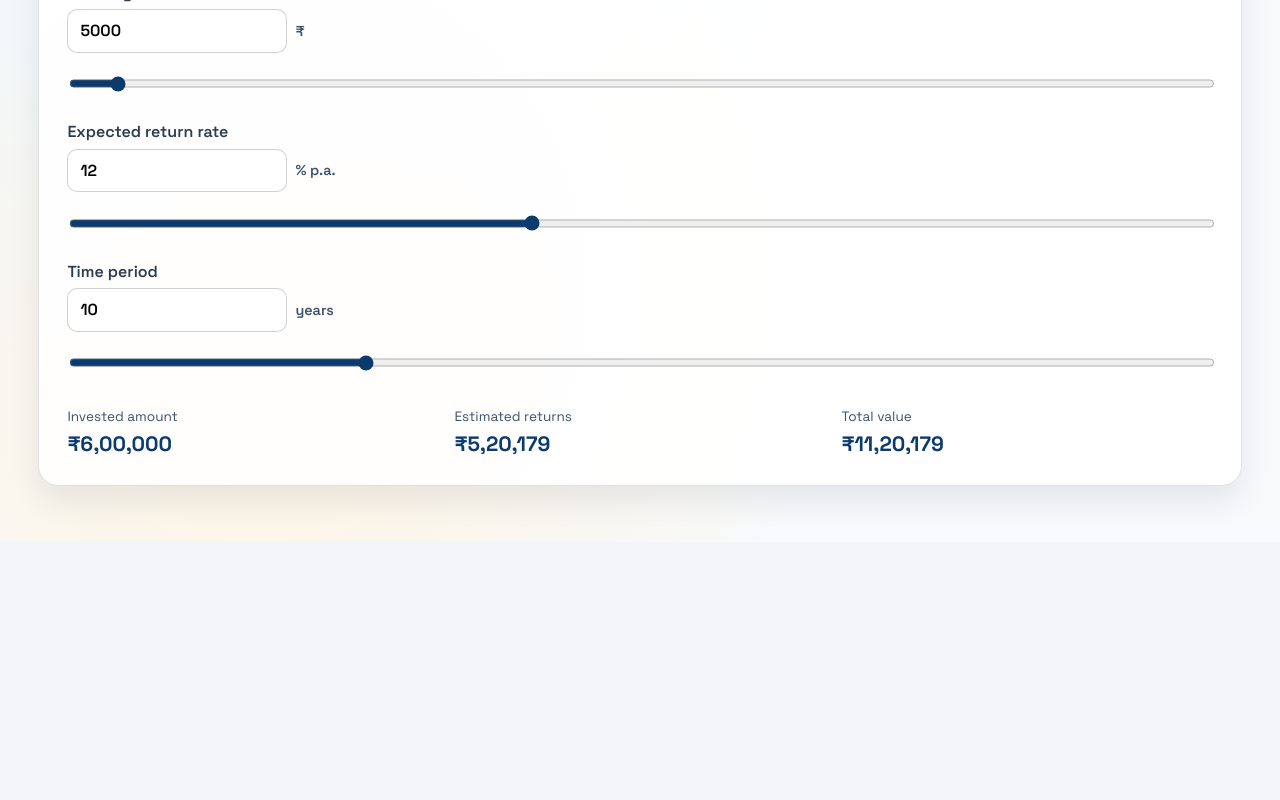
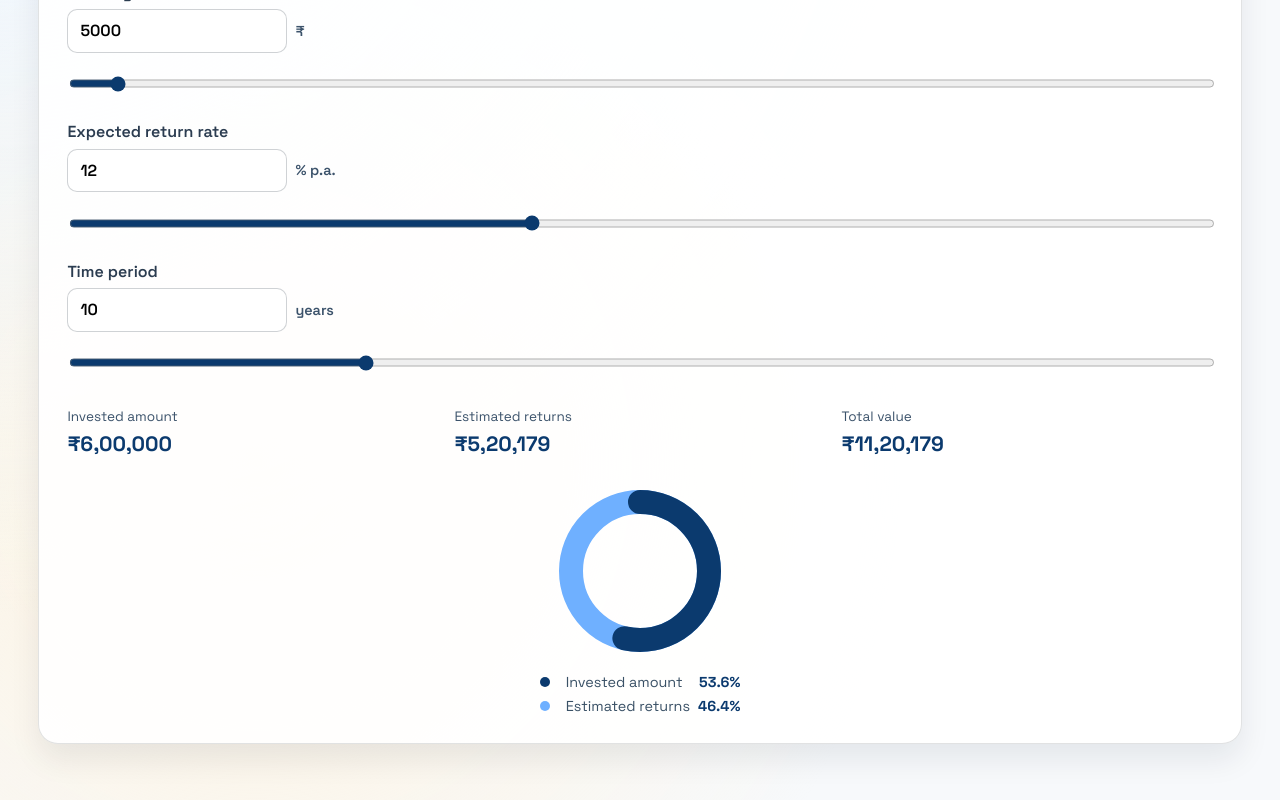
Before and after one commit to RakshithNM/calculators, a Vue app: page /sip-calculator in a window 1280 px wide. Shown: the part 322-1122 px from the top of the page. Before the commit the page ends 864 px from the top, so only its background shows below. Built offline with nearby package versions, Linux system fonts and the light colour scheme.

Commit message:
Added pie chart

```diff
--- /dev/null
+++ b/src/components/PieChart.vue
@@ -0,0 +1,120 @@
+<script setup lang="ts">
+import { computed } from "vue";
+
+const props = defineProps<{
+  invested: number;
+  returns: number;
+}>();
+
+const radius = 46;
+const circumference = 2 * Math.PI * radius;
+
+const total = computed(() => Math.max(0, props.invested + props.returns));
+const investedRatio = computed(() =>
+  total.value === 0 ? 0 : props.invested / total.value
+);
+const investedOffset = computed(
+  () => circumference * (1 - investedRatio.value)
+);
+
+const formatPercent = (value: number) =>
+  `${(value * 100).toFixed(1)}%`;
+</script>
+
+<template>
+  <div class="pie">
+    <svg
+      viewBox="0 0 120 120"
+      role="img"
+      aria-label="Investment split chart"
+    >
+      <circle class="pie__track" cx="60" cy="60" :r="radius" />
+      <circle
+        class="pie__slice pie__slice--invested"
+        cx="60"
+        cy="60"
+        :r="radius"
+        :stroke-dasharray="circumference"
+        :stroke-dashoffset="investedOffset"
+      />
+    </svg>
+    <div class="pie__legend">
+      <div>
+        <span class="pie__dot pie__dot--invested"></span>
+        Invested amount
+        <strong>{{ formatPercent(investedRatio) }}</strong>
+      </div>
+      <div>
+        <span class="pie__dot pie__dot--returns"></span>
+        Estimated returns
+        <strong>{{ formatPercent(1 - investedRatio) }}</strong>
+      </div>
+    </div>
+  </div>
+</template>
+
+<style scoped lang="scss">
+.pie {
+  display: grid;
+  gap: 0.75rem;
+  justify-items: center;
+}
+
+svg {
+  width: 180px;
+  height: 180px;
+}
+
+.pie__track {
+  fill: none;
+  stroke: #6fb0ff;
+  stroke-width: 16;
+}
+
+.pie__slice {
+  fill: none;
+  stroke-width: 16;
+  transform: rotate(-90deg);
+  transform-origin: 60px 60px;
+  stroke-linecap: round;
+}
+
+.pie__slice--invested {
+  stroke: #0b3a6e;
+}
+
+.pie__legend {
+  display: grid;
+  gap: 0.4rem;
+  font-size: 0.9rem;
+  color: #3a5166;
+}
+
+.pie__legend div {
+  display: flex;
+  align-items: center;
+  gap: 0.5rem;
+}
+
+.pie__legend strong {
+  margin-left: auto;
+  font-size: 0.9rem;
+  color: #0b3a6e;
+}
+
+.pie__dot {
+  display: inline-block;
+  width: 10px;
+  height: 10px;
+  border-radius: 999px;
+  margin-right: 0.5rem;
+}
+
+.pie__dot--invested {
+  background: #0b3a6e;
+}
+
+.pie__dot--returns {
+  background: #6fb0ff;
+}
+</style>
--- a/src/styles/main.scss
+++ b/src/styles/main.scss
@@ -156,6 +156,12 @@ h1 {
   color: #0b3a6e;
 }
 
+.chart {
+  margin-top: 1.5rem;
+  display: grid;
+  justify-items: center;
+}
+
 .note {
   margin: 0;
   color: #2b3c50;
--- a/src/views/CalculatorView.vue
+++ b/src/views/CalculatorView.vue
@@ -3,6 +3,7 @@ import { computed, ref } from "vue";
 import { useRouter } from "vue-router";
 import { calculators } from "../data/calculators";
 import SliderField from "../components/SliderField.vue";
+import PieChart from "../components/PieChart.vue";
 
 const props = defineProps<{
   calculatorId: string;
@@ -122,6 +123,13 @@ const formatCurrency = (value: number) =>
             <strong>{{ formatCurrency(sipResult.totalValue) }}</strong>
           </div>
         </div>
+
+        <div class="chart">
+          <PieChart
+            :invested="sipResult.investedAmount"
+            :returns="sipResult.estimatedReturns"
+          />
+        </div>
       </div>
 
       <div class="detail__panel" v-else>
```
